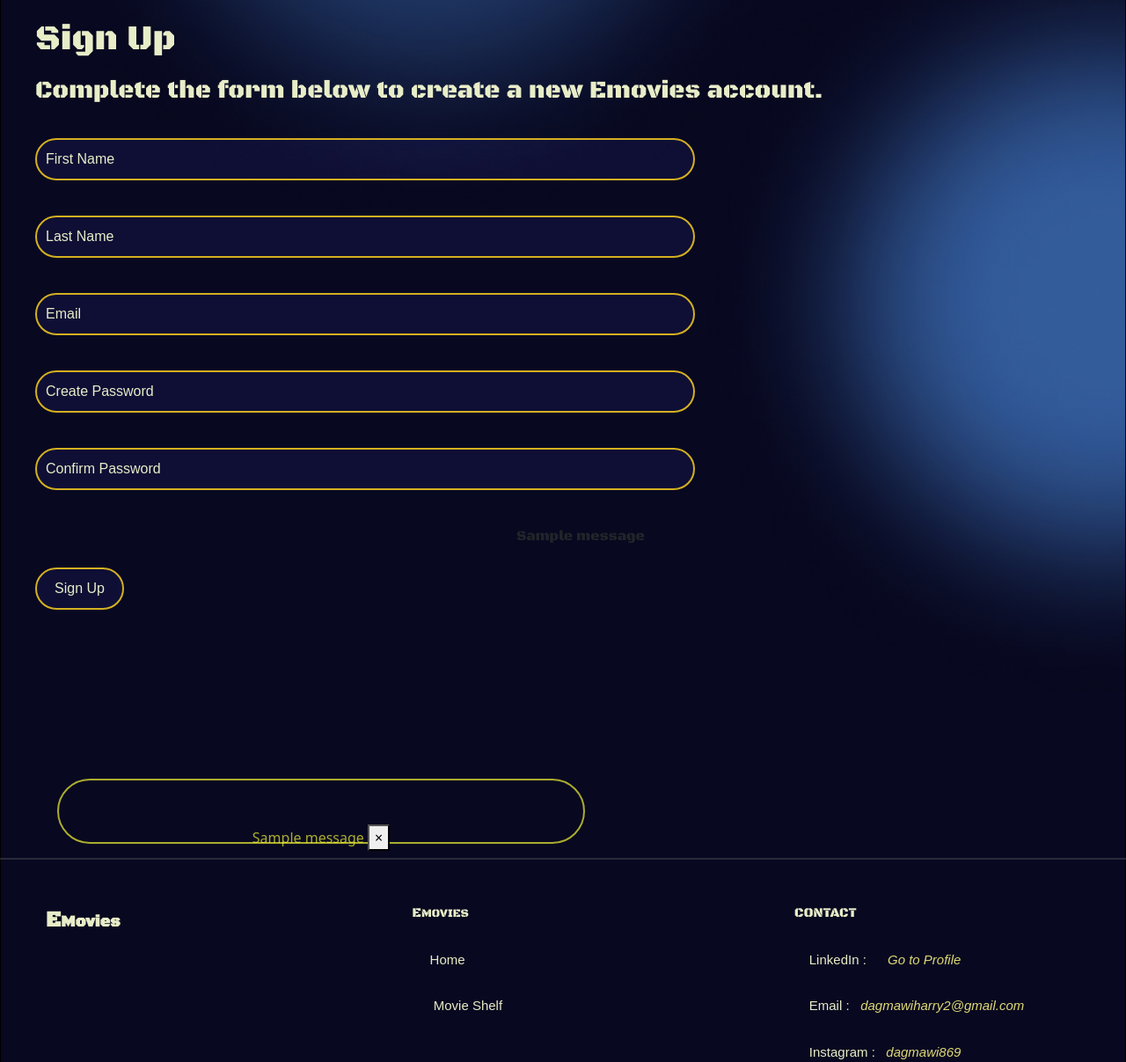
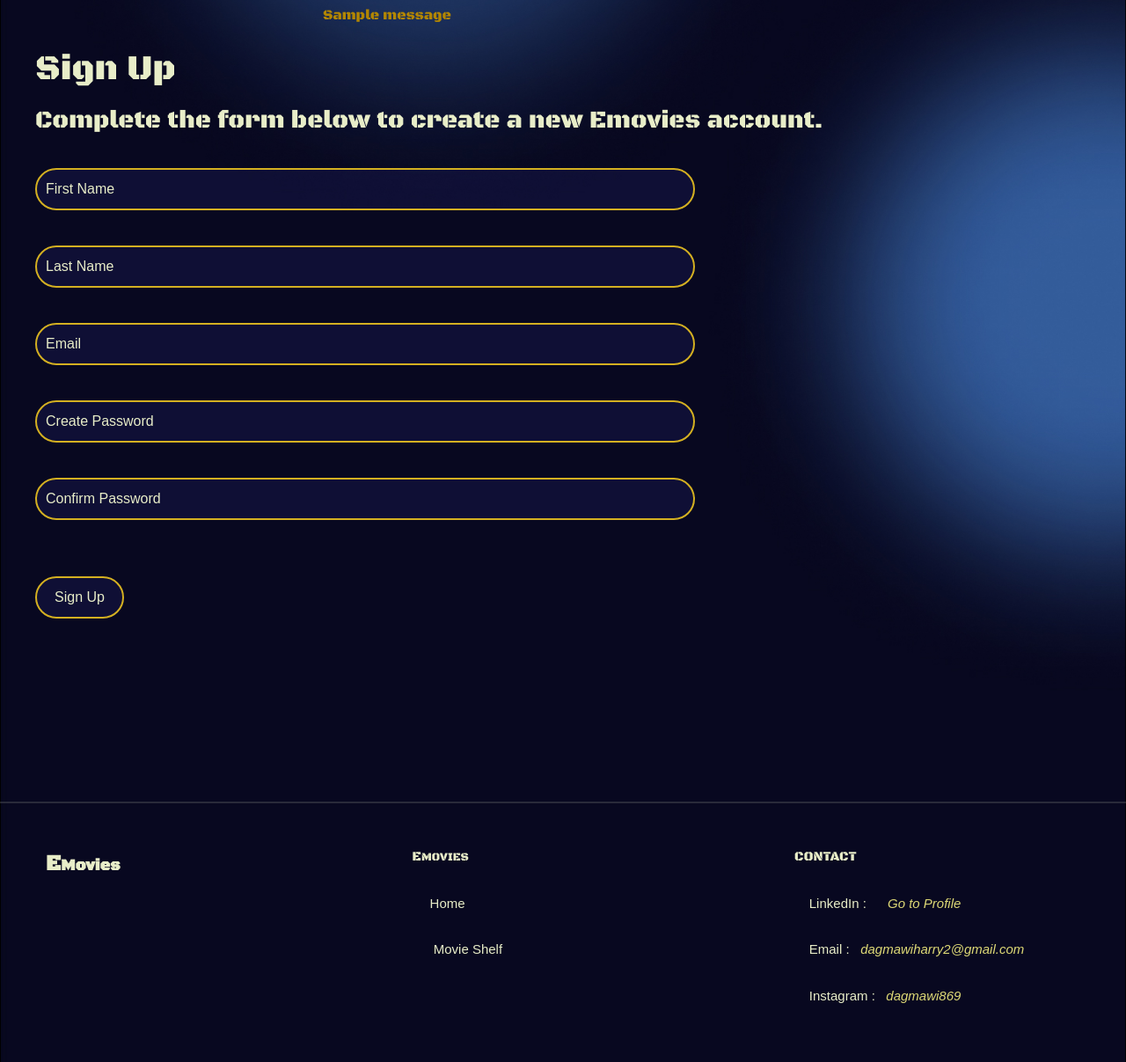
Before and after one commit to Iwamgad/EMovies, a Flask app: page /sign-up in a window 1280 px wide. Shown: the part 198-1405 px from the top of the page at 88% size. Run offline with Flask 3, Linux system fonts and the light colour scheme; tables that the repository leaves empty hold one stand-in row (values such as "Sample post"); one stand-in notice (Sample message) is shown.

Commit message:
I edited some files

```diff
--- a/website/static/scss/_flashMsgsShelf.scss
+++ b/website/static/scss/_flashMsgsShelf.scss
@@ -1,33 +1,59 @@
-.alertDangerShelf{
-    color: rgba(221, 56, 11, 0.671);
-    border: 2px solid;
-    border-radius: 40px;
-    width: 600px;
-    height: 30px;
-    padding-bottom: 10px;
-    padding-top: 5px;
+// .alertDangerShelf{
+//     color: rgba(221, 56, 11, 0.671);
+//     border: 2px solid;
+//     border-radius: 40px;
+//     width: 600px;
+//     height: 30px;
+//     padding-bottom: 10px;
+//     padding-top: 5px;
+//     margin-left: 65px;
+//     text-align: center;
+
+//     &__message {
+//         justify-content: center;
+
+//     }
+// }
+
+// .alertSuccessShelf {
+//     color: rgba(251, 254, 55, 0.671);
+//     border: 2px solid;
+//     border-radius: 40px;
+//     width: 600px;
+//     height: 30px;
+//     // padding: 50px;
+//     padding-bottom: 5px;
+//     margin-left: 65px;
+//     text-align: center;
+//     top: 50%;
+//     // &__message {
+//     //     justify-content: center;
+//     //     padding-bottom: 10px;
+//     // }
+// }
+
+.alertDanger {
+    // color: rgba(184, 150, 36, 0.671);
+    // border: 2px solid;
+    // border-radius: 40px;
+    width: 750px;
+    padding: 5px 20px;
     margin-left: 65px;
-    text-align: center;
-
-    &__message {
-        justify-content: center;
-
+    font-family: black ops one;
+    .messageDanger {
+        color: rgb(255, 38, 0);
     }
 }
 
-.alertSuccessShelf {
-    color: rgba(251, 254, 55, 0.671);
-    border: 2px solid;
-    border-radius: 40px;
-    width: 600px;
-    height: 30px;
-    padding: 50px;
-    padding-bottom: 20px;
+.alertSuccess {
+    // color: rgba(184, 150, 36, 0.671);
+    // border: 2px solid;
+    // border-radius: 40px;
+    width: 750px;
+    padding: 5px 20px;
     margin-left: 65px;
-    text-align: center;
-    top: 50%;
-    // &__message {
-    //     justify-content: center;
-    //     padding-bottom: 10px;
-    // }
+    font-family: black ops one;
+    .messageSuccess {
+        color: rgb(178, 134, 2);
+    }
 }
--- a/website/static/scss/style.css
+++ b/website/static/scss/style.css
@@ -1083,35 +1083,26 @@ title {
   padding: 20px 0px 0px 20px;
 }
 
-.alertDangerShelf {
-  color: rgba(221, 56, 11, 0.671);
-  border: 2px solid;
-  border-radius: 40px;
-  width: 600px;
-  height: 30px;
-  padding-bottom: 10px;
-  padding-top: 5px;
+.alertDanger {
+  width: 750px;
+  padding: 5px 20px;
   margin-left: 65px;
-  text-align: center;
+  font-family: black ops one;
 }
 
-.alertDangerShelf__message {
-  -webkit-box-pack: center;
-      -ms-flex-pack: center;
-          justify-content: center;
+.alertDanger .messageDanger {
+  color: #ff2600;
 }
 
-.alertSuccessShelf {
-  color: rgba(251, 254, 55, 0.671);
-  border: 2px solid;
-  border-radius: 40px;
-  width: 600px;
-  height: 30px;
-  padding: 50px;
-  padding-bottom: 20px;
+.alertSuccess {
+  width: 750px;
+  padding: 5px 20px;
   margin-left: 65px;
-  text-align: center;
-  top: 50%;
+  font-family: black ops one;
+}
+
+.alertSuccess .messageSuccess {
+  color: #b28602;
 }
 
 .lastSection {
--- a/website/templates/base.html
+++ b/website/templates/base.html
@@ -58,6 +58,26 @@
         </ul>
     </nav>
 
+    {% with messages = get_flashed_messages(with_categories=true) %}
+        {% if messages %}
+
+            {% for category, message in messages %}
+                {% if category == 'error' %}
+                    <div class="alertDanger" role="alert">
+                        <div class="messageDanger"><center>{{message}}</center></div>
+
+                    </div>
+
+                {% else %}
+
+                    <div class="alertSuccess" role="alert">
+                        <div class="messageSuccess"><center>{{message}}</center></div>
+                    </div>
+
+                {% endif %}
+            {% endfor %}
+        {% endif %}
+    {% endwith %}
     <!-- section 2 -->
 
     {% block content %}
@@ -65,29 +85,6 @@
 
     {% endblock %}
 
-
-    {% with messages = get_flashed_messages(with_categories=true) %}
-            {% if messages %}
-
-                {% for category, message in messages %}
-                    {% if category == 'error' %}
-                        <div class="alertDangerShelf" role="alert">
-                            {{message}}
-                        </div>
-
-                    {% else %}
-
-                        <div class="alertSuccessShelf" role="alert">
-                           {{message}}
-                            <button type='button' class="close" data-dismiss="alert">
-                                <span aria-hidden="true">&times;</span>
-                            </button>
-                        </div>
-
-                    {% endif %}
-                {% endfor %}
-            {% endif %}
-        {% endwith %}
 
     <div class="container">
         <div class="row mt-3">
--- a/website/templates/signup.html
+++ b/website/templates/signup.html
@@ -26,25 +26,7 @@
         <div class="signup__confirmpassword">
             <input type="password" class="signup__confirmpassword__input" id="confirmpassword" name="confirmpassword" placeholder="Confirm Password">
         </div>
-        {% with messages = get_flashed_messages(with_categories=true) %}
-            {% if messages %}
 
-                {% for category, message in messages %}
-                    {% if category == 'error' %}
-                        <div class="alertDanger" role="alert">
-                            <center>{{message}}</center>
-                        </div>
-
-                    {% else %}
-
-                        <div class="alertSuccess" role="alert">
-                            <center>{{message}}</center>
-                        </div>
-
-                    {% endif %}
-                {% endfor %}
-            {% endif %}
-        {% endwith %}
         <br>
             <button type="submit" class="signup__button">Sign Up</button>
         <br>
```
Also changed, not shown: website/templates/login.html (+24 -2 lines), instance/database.db, 1 other file.
